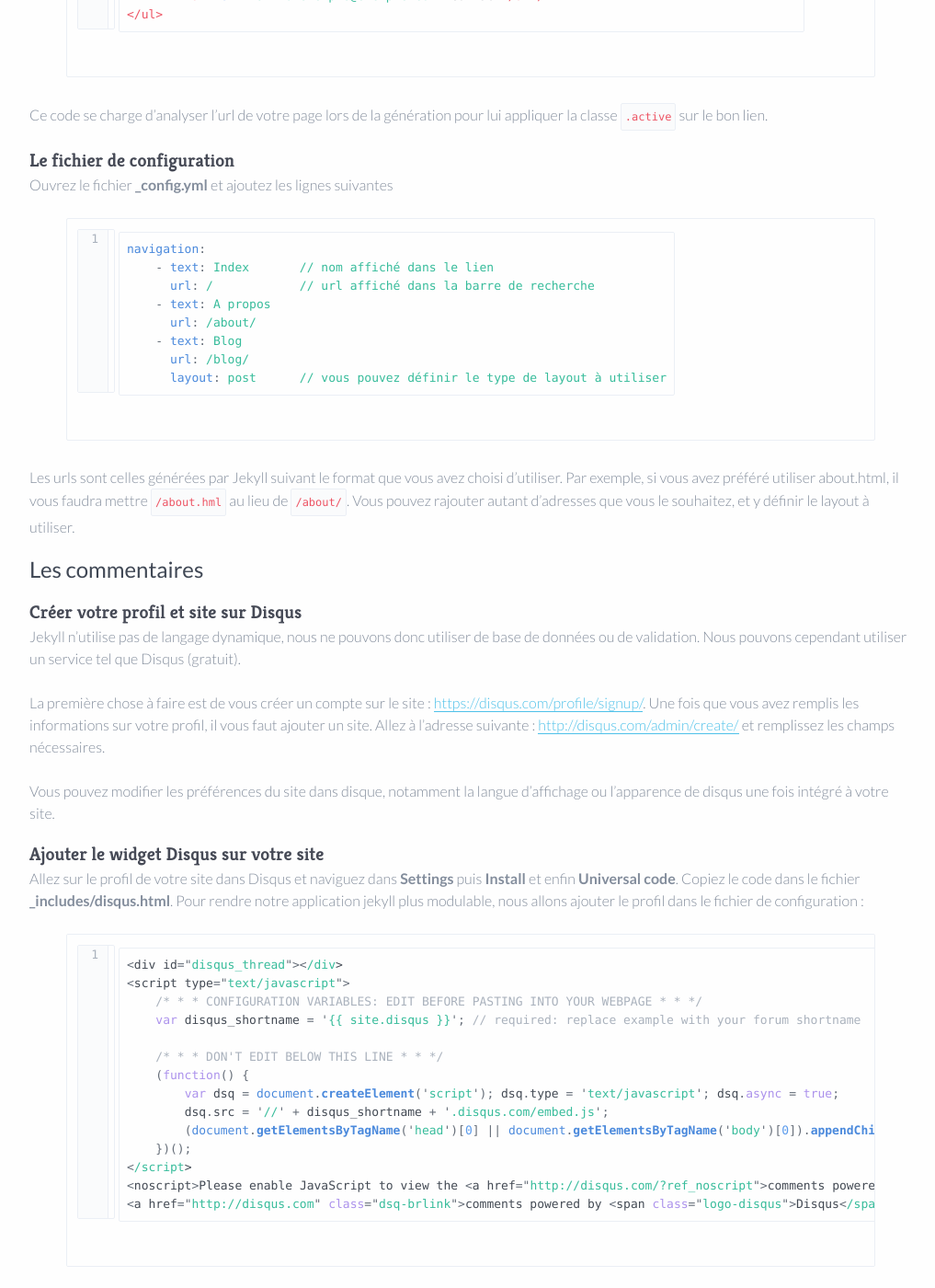
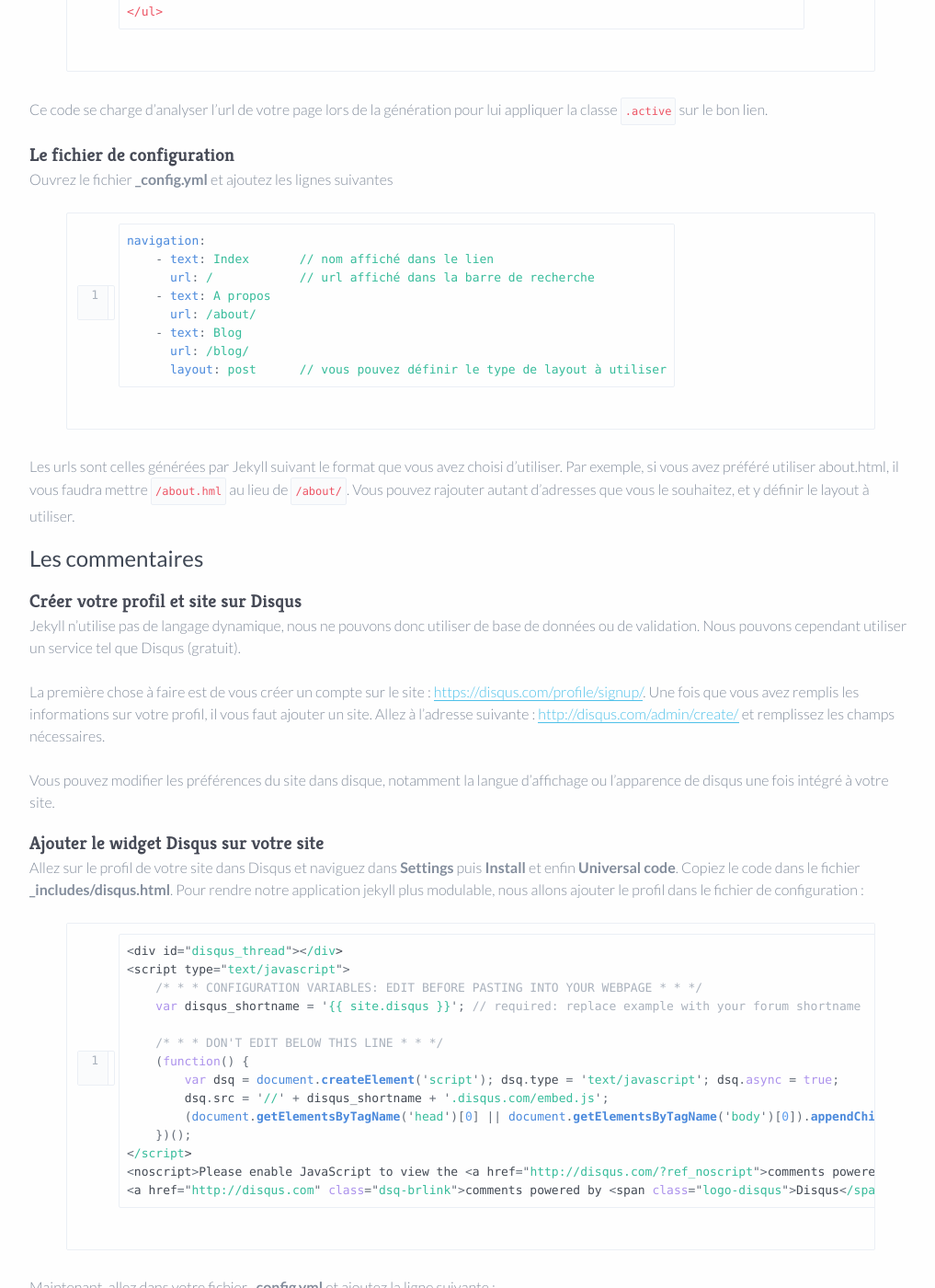
Before and after one commit to prbaron/prbaron.github.com, a Jekyll site: the page built from _posts/2014-02-08-jekyll-site-part5.md, in a window 1280 px wide and 1400 px high, scrolled down 998 px. Shown: the whole window at 92% size, without its empty margins (128-1145 px from the left). Built offline with Jekyll 4.4.1, drawn with Linux system fonts in a browser that asks for light colours; some web fonts are replaced; Markdown is read by kramdown in place of the engine named in the settings; comment, search, counter and statistics services are not loaded; some of the changed text lies outside the part shown.

Commit message:
fix style code + suppression numéro de lignes dans le DOM

```diff
--- a/_layouts/post.html
+++ b/_layouts/post.html
@@ -46,17 +46,6 @@
 
             {{ content }}
 
-            <!--<ul class="pagination">-->
-                <!--{% if page.next %}-->
-                    <!--<li class="next"><a href=" {{ page.next.url }}"><i class="icon-chevron-sign-left"></i> &nbsp;&nbsp; {{ page.next.tagline }}</a></li>-->
-                <!--{% endif %} -->
-                <!---->
-                <!--{% if page.previous %}-->
-                    <!--<li class="prev"><a href=" {{ page.previous.url }}">{{ page.previous.tagline }} &nbsp;&nbsp;<i class="icon-chevron-sign-right"></i></a></li>-->
-                <!--{% endif %}-->
-            <!--</ul>-->
-
-
             {% if page.comments %}
                 {% include disqus.html %}
             {% endif %}
--- a/_posts/2014-02-08-jekyll-site-part5.md
+++ b/_posts/2014-02-08-jekyll-site-part5.md
@@ -25,7 +25,7 @@
 ### Le markup HTML
 Allez dans le fichier **_includes/menu.html** et éditez le markup de la navigation. Supprimez tous les liens HTML créés précédemment et remplacez le par le code suivant.
 
-{% highlight html linenos=table %}
+{% highlight html linenos %}
 {% raw %}
 
 <ul class="nav navbar-nav">
@@ -49,7 +49,7 @@
 
 Ouvrez le fichier **_config.yml** et ajoutez les lignes suivantes
 
-{% highlight yaml linenos=table %}
+{% highlight yaml linenos %}
 {% raw %}
 
 navigation:
```
Also changed, not shown: other parts of _layouts/post.html (+7 -0 lines).
